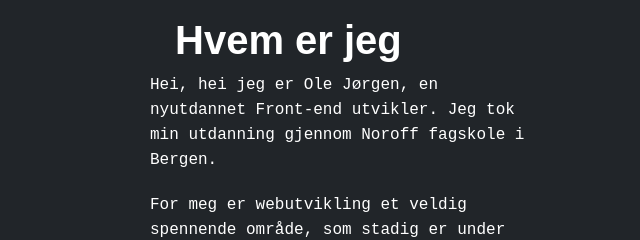
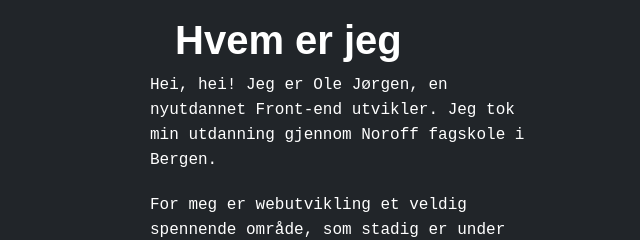
Before and after one commit to Ole994/portfolio2022, a plain HTML site: page about.html in a window 1280 px wide. Shown: the part 402-642 px from the top of the page, 640-1280 px from the left. Drawn offline with Linux system fonts and the light colour scheme.

Commit message:
Update about.html

```diff
--- a/about.html
+++ b/about.html
@@ -107,7 +107,7 @@
                 <div class="descriptionOle">
                     <h3>Hvem er jeg</h3>
                 </div>
-                <p>Hei, hei jeg er Ole Jørgen, en nyutdannet Front-end utvikler.
+                <p>Hei, hei! Jeg er Ole Jørgen, en nyutdannet Front-end utvikler.
                     Jeg tok min utdanning gjennom Noroff fagskole i Bergen.
                 <p>For meg er webutvikling et veldig spennende område, som stadig er under utvikling.
                     Nå ønsker jeg å jobbe videre på dette området med programering og koding i fokus.
```
